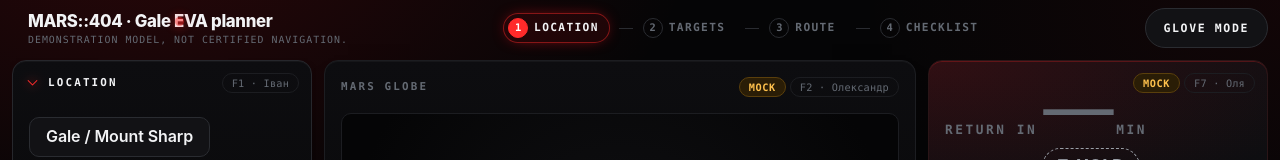
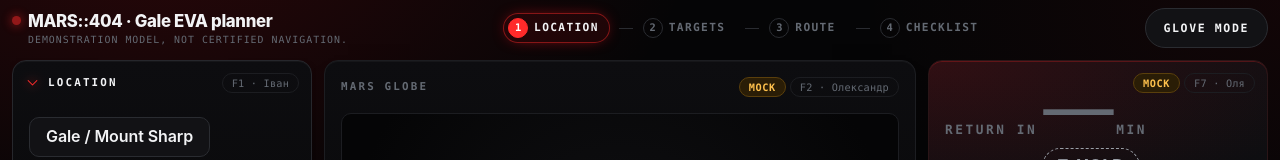
Before and after one commit to xand0dev/mars404, a React (Vite) app: page / in a window 1280 px wide. Shown: the top 160 px of the page. Built offline with nearby package versions, Linux system fonts and the light colour scheme.

Commit message:
F7: точка бренду в шапці

```diff
--- a/src/features/hud/shell.css
+++ b/src/features/hud/shell.css
@@ -61,7 +61,7 @@
   /* Шапка в один рядок: назва з дисклеймером під нею, кроки, перемикач. */
   .shell:not(.shell--glove) > .shell__bar { flex-wrap: nowrap; }
   .shell:not(.shell--glove) .shell__brand { flex-direction: column; align-items: flex-start; gap: 0; }
-  .shell:not(.shell--glove) .shell__brand::before { position: absolute; margin: 8px 0 0 -16px; }
+  .shell:not(.shell--glove) .shell__brand::before { position: absolute; left: 0; top: 7px; margin: 0; }
   .shell:not(.shell--glove) .shell__brand { position: relative; padding-left: 16px; }
   .shell:not(.shell--glove) .shell__disclaimer { font-size: 0.62rem; }
   /* Легенда карти дрібніше — більше місця рельєфу. */
```
